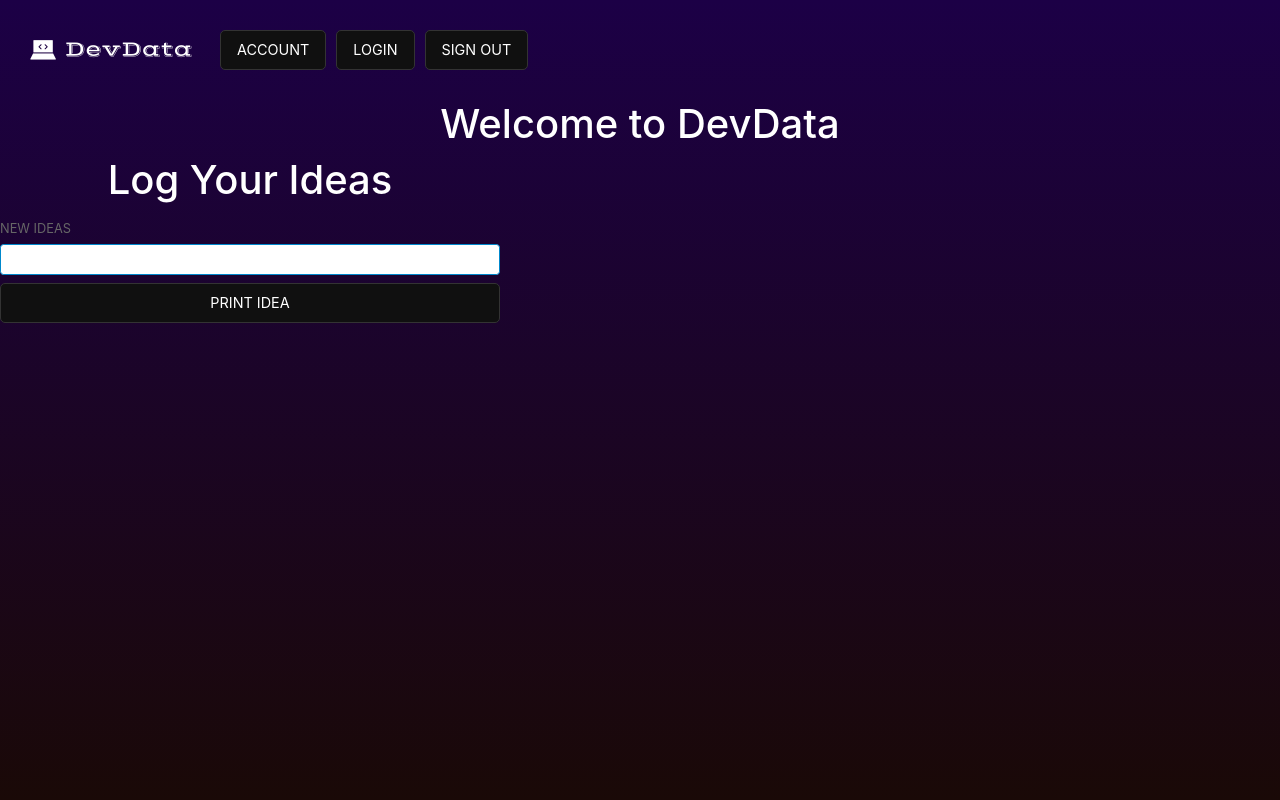
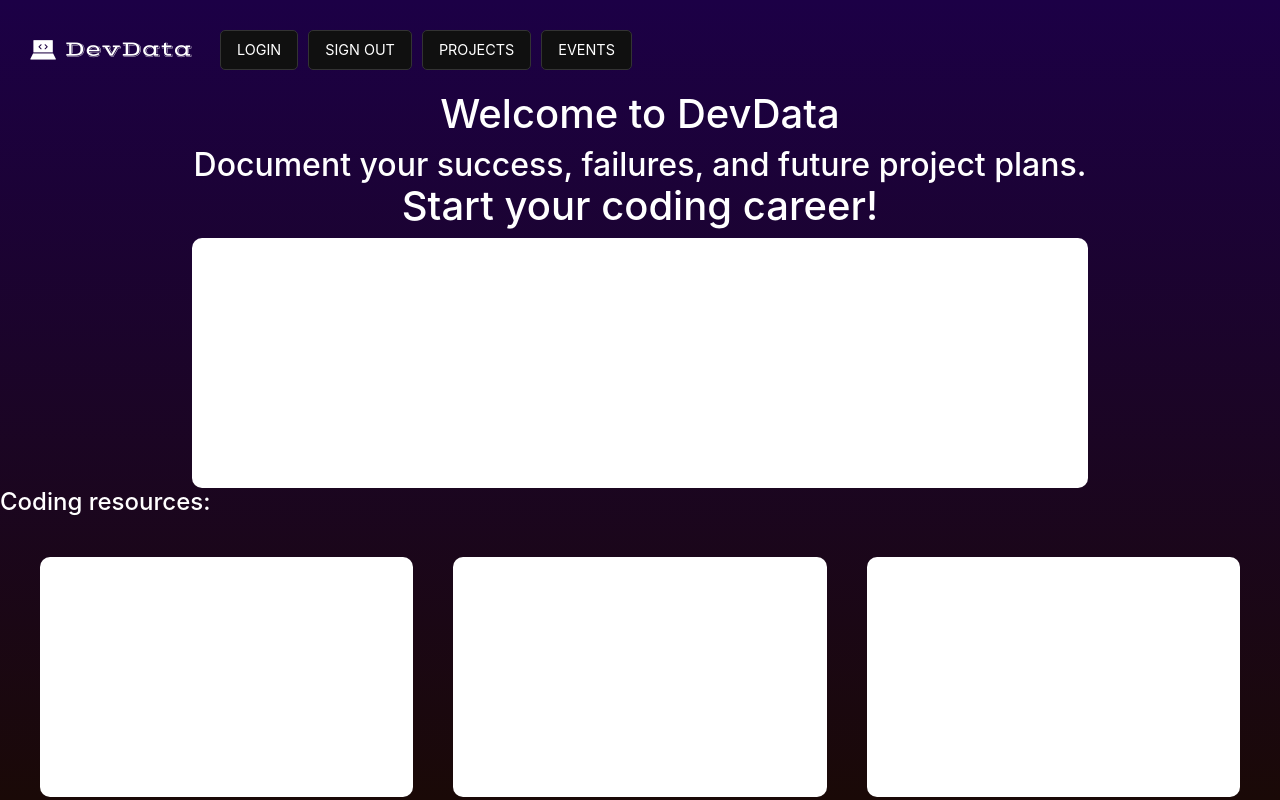
Before and after one commit to colincirian/DevData, a React (Create React App) app: page / in a window 1280 px wide. Built offline with nearby package versions, Linux system fonts and the light colour scheme.

Commit message:
new events feature added

```diff
--- a/package.json
+++ b/package.json
@@ -9,7 +9,11 @@
     "@testing-library/react": "^13.4.0",
     "@testing-library/user-event": "^13.5.0",
     "bootstrap": "^5.3.2",
+    "date-fns": "^2.30.0",
+    "moment": "^2.29.4",
     "react": "^18.2.0",
+    "react-big-calendar": "^1.8.4",
+    "react-datepicker": "^4.18.0",
     "react-dom": "^18.2.0",
     "react-router-dom": "^6.16.0",
     "react-scripts": "^5.0.1",
--- a/src/assets/Account.jsx
+++ /dev/null
@@ -1,124 +0,0 @@
-import { useState, useEffect } from "react";
-import { supabase } from "../backend/supabaseClient";
-import Avatar from "./Avatar";
-
-export default function Account({ session }) {
-  const [loading, setLoading] = useState(true);
-  const [username, setUsername] = useState(null);
-  const [website, setWebsite] = useState(null);
-  const [avatar_url, setAvatarUrl] = useState(null);
-
-  useEffect(() => {
-    if (session) {
-      async function getProfile() {
-        setLoading(true);
-        const { user } = session;
-
-        let { data, error } = await supabase
-          .from("profiles")
-          .select(`username, website, avatar_url`)
-          .eq("id", user.id)
-          .single();
-
-        if (error) {
-          console.warn(error);
-        } else if (data) {
-          setUsername(data.username);
-          setWebsite(data.website);
-          setAvatarUrl(data.avatar_url);
-        }
-
-        setLoading(false);
-      }
-
-      getProfile();
-    }
-  }, [session]);
-
-  async function updateProfile(event, avatarUrl) {
-    event.preventDefault();
-
-    setLoading(true);
-
-    if (session) {
-      const { user } = session;
-
-      const updates = {
-        id: user.id,
-        username,
-        website,
-        avatarUrl,
-        updated_at: new Date(),
-      };
-
-      let { error } = await supabase.from("profiles").upsert(updates);
-
-      if (error) {
-        alert(error.message);
-      } else {
-        setAvatarUrl(avatarUrl);
-      }
-    }
-
-    setLoading(false);
-  }
-
-  if (!session) {
-    return <div>Loading...</div>
-  }
-
-  return (
-    <form onSubmit={updateProfile} className="form-widget">
-      <Avatar
-        url={avatar_url}
-        size={150}
-        onUpload={(event, url) => {
-          updateProfile(event, url);
-        }}
-      />
-      <div>
-        <label htmlFor="email">Email</label>
-        <input id="email" type="text" value={session.user.email} disabled />
-      </div>
-      <div>
-        <label htmlFor="username">Name</label>
-        <input
-          id="username"
-          type="text"
-          required
-          value={username || ""}
-          onChange={(e) => setUsername(e.target.value)}
-        />
-      </div>
-      <div>
-        <label htmlFor="website">Website</label>
-        <input
-          id="website"
-          type="url"
-          value={website || ""}
-          onChange={(e) => setWebsite(e.target.value)}
-        />
-      </div>
-
-      <div>
-        <button
-          className="button block primary"
-          type="submit"
-          disabled={loading}
-        >
-          {loading ? "Loading ..." : "Update"}
-        </button>
-      </div>
-
-      <div>
-        <button
-          className="button block"
-          type="button"
-          onClick={() => supabase.auth.signOut()}
-        >
-          Sign Out
-        </button>
-      </div>
-    </form>
-  );
-}
--- a/src/assets/App.jsx
+++ b/src/assets/App.jsx
@@ -1,7 +1,6 @@
 import { useState, useEffect } from 'react'
 import { supabase } from '../backend/supabaseClient'
 import Auth from './Auth'
-import Account from './Account'
 
 function App() {
   const [session, setSession] = useState(null)
@@ -18,9 +17,8 @@
 
   return (
     <div className="container" style={{ padding: '50px 0 100px 0' }}>
-      {!session ? <Auth /> : <Account key={session.user.id} session={session} />}
+      {session ? <Auth key={session.user.id} session={session} /> : null}
     </div>
   )
 }
-
-export default App
+export default App;
--- /dev/null
+++ b/src/pages/Events.jsx
@@ -0,0 +1,95 @@
+import React, { useState } from "react";
+import { Calendar, dateFnsLocalizer } from "react-big-calendar";
+import format from "date-fns/format";
+import parse from "date-fns/parse";
+import startOfWeek from "date-fns/startOfWeek";
+import getDay from "date-fns/getDay";
+import "react-big-calendar/lib/css/react-big-calendar.css";
+import DatePicker from "react-datepicker";
+import { enUS } from "date-fns/locale";
+import "react-datepicker/dist/react-datepicker.module.css"
+import "../styles/events.css";
+
+const locales = {
+    "en-US": enUS,
+  };
+
+const localizer = dateFnsLocalizer({
+    format,
+    parse,
+    startOfWeek,
+    getDay,
+    locales,
+});
+
+const events = [
+    {
+        title: "Interview",
+        allDay: true,
+        start: new Date(2023, 6, 0),
+        end: new Date(2023, 6, 0)
+    },
+    {
+        title: "Learn C++",
+        allDay: true,
+        start: new Date(2023, 6, 0),
+        end: new Date(2023, 6, 0)
+    },
+    {
+        title: "Vacation",
+        start: new Date(2023, 3, 1),
+        end: new Date(2023, 6, 0)
+    }
+]
+
+function Events() {
+
+    const [newEvent, setNewEvent] = useState({title: "", start: "", end: ""})
+    const [allEvents, setAllEvents] = useState(events);
+
+    function handleAddEvent() {
+        setAllEvents([...allEvents, newEvent])
+    }
+
+    return (
+        <div className="calendar-app">
+            <h1>Events</h1>
+            <h3>Add a New Event</h3>
+            <div className="add-events-div">
+                <input
+                type="text"
+                className="input"
+                placeholder="Add Title"
+                style={{width: "20%", marginLeft: "50px"}}
+                value={newEvent.title}
+                onChange={(e) => setNewEvent({...newEvent, title: e.target.value})}
+                />
+                <DatePicker
+                placeholderText="Start Date"
+                style={{margin: "10px"}}
+                selected={newEvent.start}
+                onChange={(start) => setNewEvent({...newEvent, start})}
+                />
+                <DatePicker
+                placeholderText="End Date"
+                selected={newEvent.end}
+                onChange={(end) => setNewEvent({...newEvent, end})}
+                />
+                <button
+                style={{marginTop: "10px"}}
+                onClick={handleAddEvent}>
+                    Add Event
+                </button>
+            </div>
+            <Calendar
+            localizer={localizer}
+            events={allEvents}
+            startAccessor="start"
+            endAccessor="end"
+            style={{height: 550, margin: "50px"}}
+            />
+        </div>
+    )
+}
+
+export default Events;
--- a/src/pages/Home.jsx
+++ b/src/pages/Home.jsx
@@ -25,8 +25,16 @@
         <div className="home-container">
             <header className="home-header">
             <h1>Welcome to DevData</h1>
+            <h2>Document your success, failures, and future project plans.</h2>
+            <h1>Start your coding career!</h1>
+            <div className="top-div"></div>
+            <h4>Coding resources:</h4>
+            <div className="div-container">
+                <div className="div-boxes"></div>
+                <div className="div-boxes"></div>
+                <div className="div-boxes"></div>
+            </div>
             </header>
-            <Projects />
         </div>
     )
 }
--- a/src/pages/Navbar.jsx
+++ b/src/pages/Navbar.jsx
@@ -5,6 +5,7 @@
 import { supabase } from "../backend/supabaseClient";
 import devdataImage from "../images/devdata.png";
 import "../styles/navbar.css";
+import Projects from "./Projects";
 
 function Navbar() {
   const navigate = useNavigate();
@@ -20,15 +21,6 @@
     e.prevent.default();
   };
 
-  const handleClick = (route) => {
-    if (route === "/logout") {
-      handleLogout();
-      return;
-    }
-    navigate(route);
-    closeMenu();
-  };
-
   return (
     <div className="nav-div">
       <Link to={"/"}>
@@ -38,22 +30,27 @@
         <div className="collapse navbar-collapse" id="navbarNav">
           <div className="centered-nav-items">
             <ul className="navbar-nav">
-
-              <li className="nav-item">
-                <Link to={"/account"}>
-                  <button className="link-btn">Account</button>
-                </Link>
-              </li>
-
-              <li className="nav-item">
+              <li className="nav-item ml-auto">
                 <Link to={"/login"}>
                   <button className="link-btn">Login</button>
                 </Link>
               </li>
 
-              <li className="nav-item">
+              <li className="nav-item ml-auto">
                 <Link to={"/signout"}>
                   <button className="link-btn">Sign Out</button>
+                </Link>
+              </li>
+
+              <li className="nav-item ml-auto">
+                <Link to={"/projects"}>
+                  <button className="link-btn">Projects</button>
+                </Link>
+              </li>
+
+              <li className="nav-item ml-auto">
+                <Link to={"/events"}>
+                  <button className="link-btn">Events</button>
                 </Link>
               </li>
 
--- a/src/pages/ProjectForm.jsx
+++ b/src/pages/ProjectForm.jsx
@@ -32,8 +32,7 @@
   return (
     <form onSubmit={handleSubmit} className="new-item-form">
       <div className="form-row">
-        <h1>Log Your Ideas</h1>
-        <label htmlFor="item">New Ideas</label>
+        <h1>Future Project Ideas</h1>
         <input
           value={newItem}
           onChange={e => setNewItem(e.target.value)}
--- a/src/pages/SignOut.jsx
+++ b/src/pages/SignOut.jsx
@@ -1,12 +1,7 @@
 import React, { useState, useEffect } from "react";
 import { useNavigate } from "react-router-dom";
-import { createClient } from "@supabase/supabase-js";
 import "../styles/signout.css";
-
-const supabase = createClient(
-  "https://uhgaoewcubwznwzxakfe.supabase.co",
-  "eyJhbGciOiJIUzI1NiIsInR5cCI6IkpXVCJ9.eyJpc3MiOiJzdXBhYmFzZSIsInJlZiI6InVoZ2FvZXdjdWJ3em53enhha2ZlIiwicm9sZSI6ImFub24iLCJpYXQiOjE2OTUzMzQ5NDcsImV4cCI6MjAxMDkxMDk0N30.F8d7dCOvsXGuKbsQSldL04thG1upSYU0z4pCpOGxqho"
-);
+import { supabase } from "../backend/supabaseClient";
 
 function SignOut() {
   const [user, setUser] = useState([]);
--- /dev/null
+++ b/src/styles/events.css
@@ -0,0 +1,8 @@
+h3 {
+    margin: auto;
+    margin-left: 10px;
+}
+
+h1 {
+    margin-top: -10px;
+}
--- a/src/styles/home.css
+++ b/src/styles/home.css
@@ -2,9 +2,39 @@
     display: flex;
     align-items: center;
     justify-content: center;
-    margin-top: 50px;
+}
+
+h2 {
+  display: flex;
+  align-items: center;
+  justify-content: center;
+  margin: 20px;
 }
 
 body {
     background: linear-gradient(to bottom, rgb(28, 0, 70), #1a0907);
 }
+
+.top-div {
+  width: 70%;
+  height: 250px;
+  background-color: white;
+  margin: auto;
+  border-radius: 10px;
+}
+
+.div-container {
+  display: flex;
+  margin: 20px;
+  justify-content: center;
+
+}
+
+.div-boxes {
+  width: 400px;
+  height: 240px;
+  background-color: white;
+  padding: 20px;
+  margin: 20px;
+  border-radius: 10px;
+}
```
Also changed, not shown: src/assets/Avatar.jsx (deleted, +0 -82 lines), src/assets/Website.js (+2 -6 lines), 1 other file (tests, documents, lock files or other folders).
